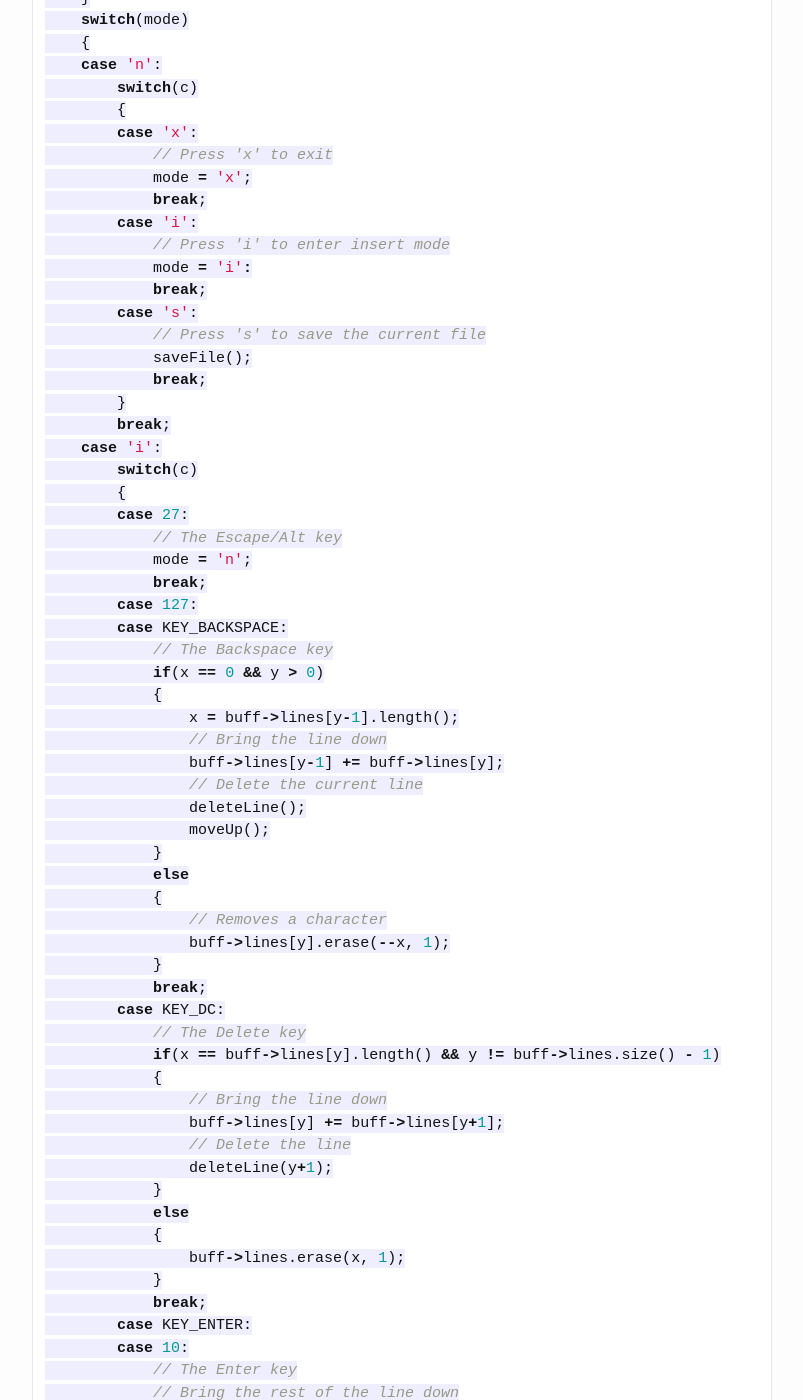
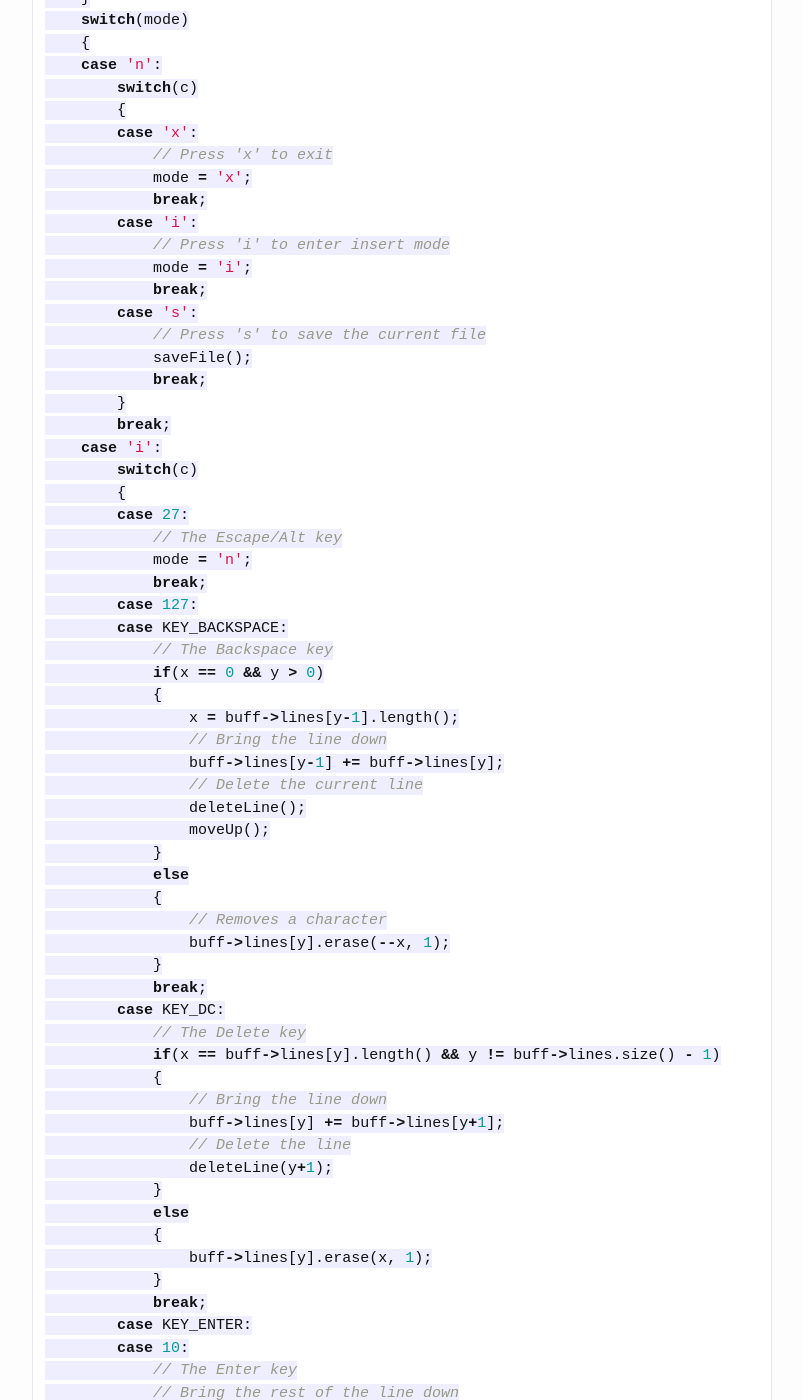
Before and after one commit to chuck-sys/personal-site, a Jekyll site: the page built from _posts/2015-02-04-ncurses-editor-tutorial-03.md, in a window 1280 px wide and 1400 px high, scrolled down 3033 px. Shown: the whole window, without its empty margins (238-1041 px from the left). Built offline with Jekyll 4.4.1, drawn with Linux system fonts in a browser that asks for light colours; Markdown is read by kramdown in place of the engine named in the settings.

Commit message:
Fixed missing semicolon

```diff
--- a/_posts/2015-02-04-ncurses-editor-tutorial-03.md
+++ b/_posts/2015-02-04-ncurses-editor-tutorial-03.md
@@ -152,7 +152,7 @@
             break;
         case 'i':
             // Press 'i' to enter insert mode
-            mode = 'i':
+            mode = 'i';
             break;
         case 's':
             // Press 's' to save the current file
@@ -196,7 +196,7 @@
             }
             else
             {
-                buff->lines.erase(x, 1);
+                buff->lines[y].erase(x, 1);
             }
             break;
         case KEY_ENTER:
```
